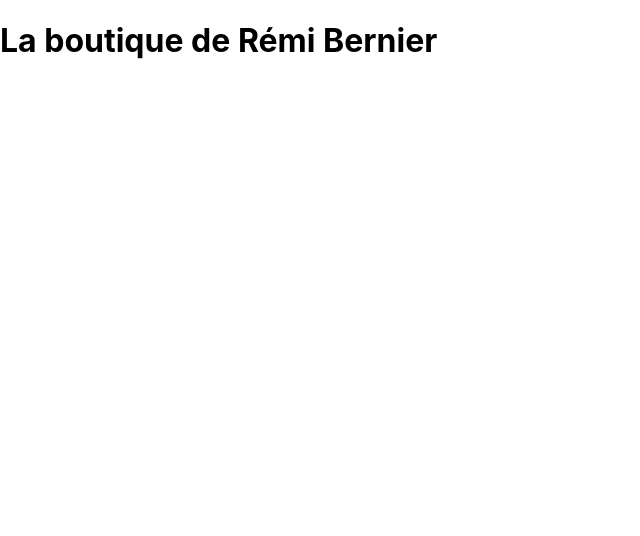
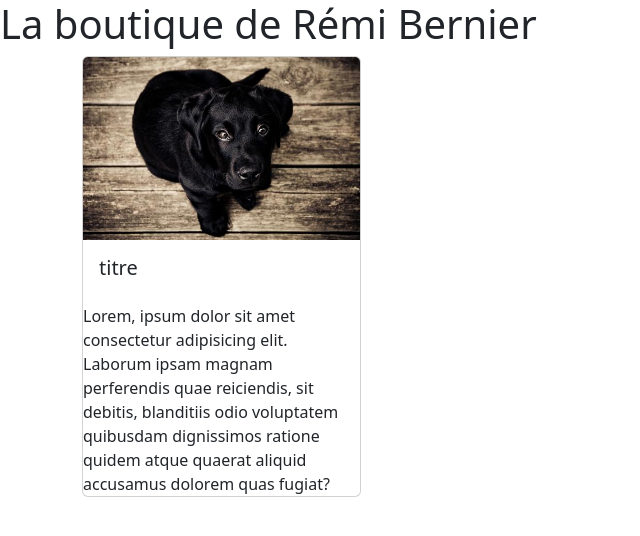
Before and after one commit to rbdeveloppement/tp-vendredi-laurent, a React (Create React App) app: page / in a window 1280 px wide. Shown: the top 536 px of the page, without its empty margins (0-640 px from the left). Built offline with nearby package versions, Linux system fonts and the light colour scheme; the HTML template or start-up script is replaced by a standard one.

Commit message:
E2 bis (avec aide d'alex)

```diff
--- a/package.json
+++ b/package.json
@@ -6,6 +6,7 @@
     "@testing-library/jest-dom": "^5.16.5",
     "@testing-library/react": "^13.3.0",
     "@testing-library/user-event": "^13.5.0",
+    "bootstrap": "^5.2.0",
     "react": "^18.2.0",
     "react-dom": "^18.2.0",
     "react-scripts": "5.0.1",
--- a/src/App.js
+++ b/src/App.js
@@ -1,10 +1,20 @@
-
-import './App.css';
-import Home from './pages/HomeScreen';
+import React from "react";
+import "./App.css";
+import Home from "./pages/HomeScreen";
+import CardProduct from "./Components/CategoryCard";
+import 'bootstrap/dist/css/bootstrap.css';
+import 'bootstrap/dist/js/bootstrap.js';
 
 function App() {
   return (
-  <div><Home></Home></div>
+    <div>
+      <div>
+        <Home />
+      </div>
+      <div className="product-container container">
+        <CardProduct />
+      </div>
+    </div>
   );
 }
 
--- /dev/null
+++ b/src/Components/CategoryCard.jsx
@@ -0,0 +1,20 @@
+import React from "react";
+
+
+const CardProduct = () => {
+  return (
+    <>
+      <div className="card col-3">
+
+        <img src="./img/chien.jpg"
+         className="card-img-top " />
+        <div className="card-body">
+          <h5 className="card-title">titre</h5>
+        </div>
+        <span>Lorem, ipsum dolor sit amet consectetur adipisicing elit. Laborum ipsam magnam perferendis quae reiciendis,
+             sit debitis, blanditiis odio voluptatem quibusdam dignissimos ratione quidem atque quaerat aliquid accusamus dolorem quas fugiat?</span>
+      </div>
+    </>
+  );
+};
+export default CardProduct;
--- a/src/pages/HomeScreen.jsx
+++ b/src/pages/HomeScreen.jsx
@@ -1,3 +1,4 @@
+import React from "react"
 
 
 const Home = () => {
```
Also changed, not shown: public/img/chien.jpg (added), 1 other file (tests, documents, lock files or other folders).
